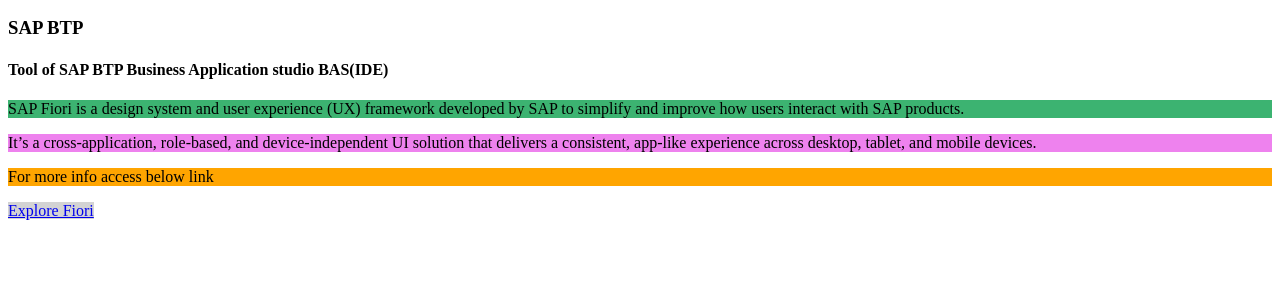
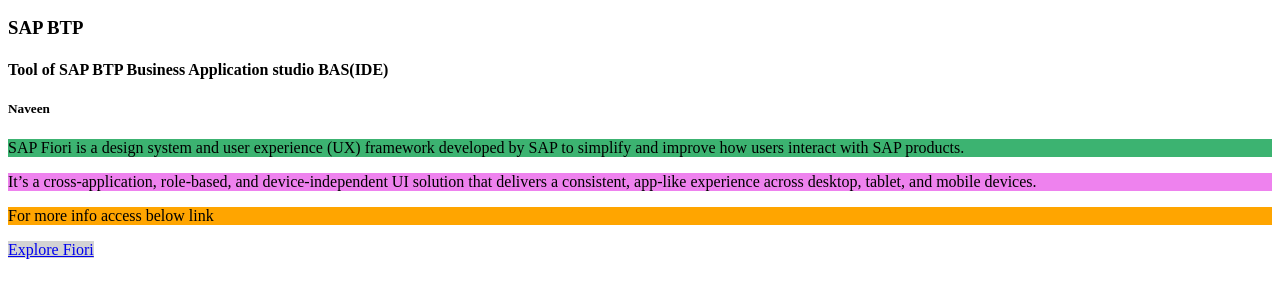
Before and after one commit to indexitsapui5fiori/testrepo, a plain HTML site: page index.html in a window 1280 px wide. Shown: the part 96-394 px from the top of the page. Drawn offline with Linux system fonts and the light colour scheme.

Commit message:
Creating branch

```diff
--- a/index.html
+++ b/index.html
@@ -10,6 +10,8 @@
 <h3>SAP BTP</h3>
 
 <h4>Tool of SAP BTP Business Application studio BAS(IDE)</h4>
+
+<h5>Naveen</h5>
 
 <p style="background-color:mediumseagreen;">SAP Fiori is a design system and
 user experience (UX) framework
```
